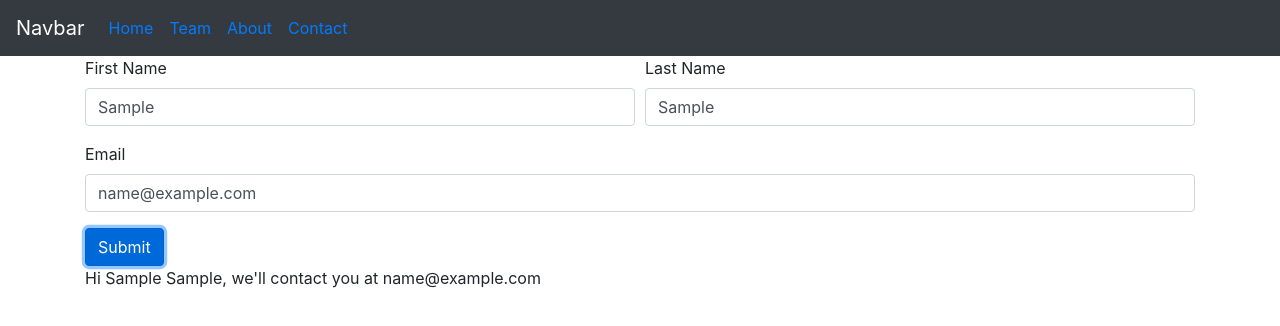
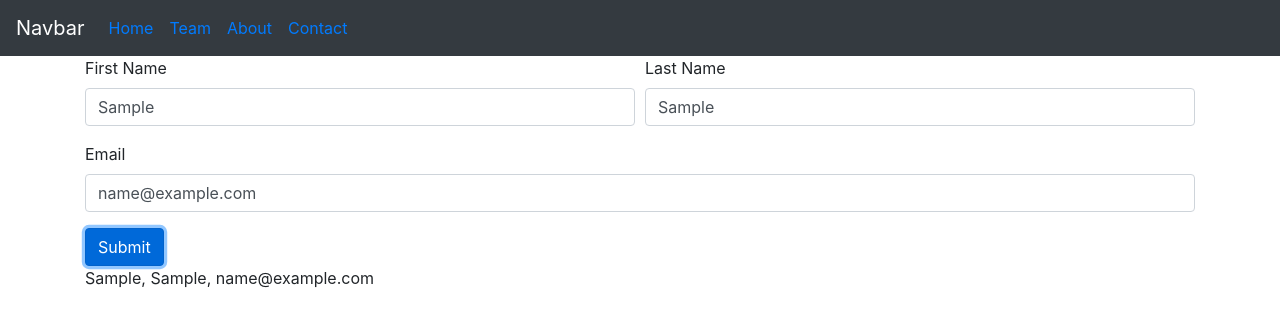
Before and after one commit to abponder/wk2021_05_13_buton, a React (Create React App) app: page /contact in a window 1280 px wide. Both pictures are taken after typing "Sample", "Sample", "name@example.com" into the empty fields and a click on the button "Submit". Shown: the top 326 px of the page. Built offline with nearby package versions, Linux system fonts and the light colour scheme.

Commit message:
added local storage

```diff
--- a/src/Contactform.js
+++ b/src/Contactform.js
@@ -7,8 +7,22 @@ class Contactform extends React.Component {
     firstname:"",
     lastname:"",
     email:"",
-    showmessage:false
+    showmessage:false,
+    contacts:[]
   };
+
+  componentDidMount(){
+    const contacts = localStorage.getItem('contacts')
+    console.log(contacts)
+    if(!contacts){
+      localStorage.setItem('contacts', [])
+    }else{
+      this.setState({
+        contacts:JSON.parse(contacts)
+      })
+    }
+
+  }
 
   onchange = (event) => {
     console.log({
@@ -21,9 +35,20 @@ class Contactform extends React.Component {
 
   onsubmit = (event) => {
     event.preventDefault()
+    const contact = {
+      firstname:this.state.firstname,
+      lastname:this.state.lastname,
+      email:this.state.email}
     this.setState({
-      showmessage:true
+      contacts:[
+        ...this.state.contacts,
+        contact
+      ]
     })
+    localStorage.setItem('contacts',JSON.stringify([
+      ...this.state.contacts,
+      contact
+    ]))
   }
 
   render() {
@@ -51,9 +76,13 @@ class Contactform extends React.Component {
         Submit
       </Button>
     </Form>
-      {this.state.showmessage && (
-          <p>Hi {this.state.firstname} {this.state.lastname}, we'll contact you at {this.state.email}</p>
-      )}
+      {this.state.contacts.length ? (
+          <>
+            {this.state.contacts.map(contact =>(
+              <p>{contact.firstname}, {contact.lastname}, {contact.email}</p>
+            ))}
+          </>
+      ):<></>}
 
       </Container>
 
```
